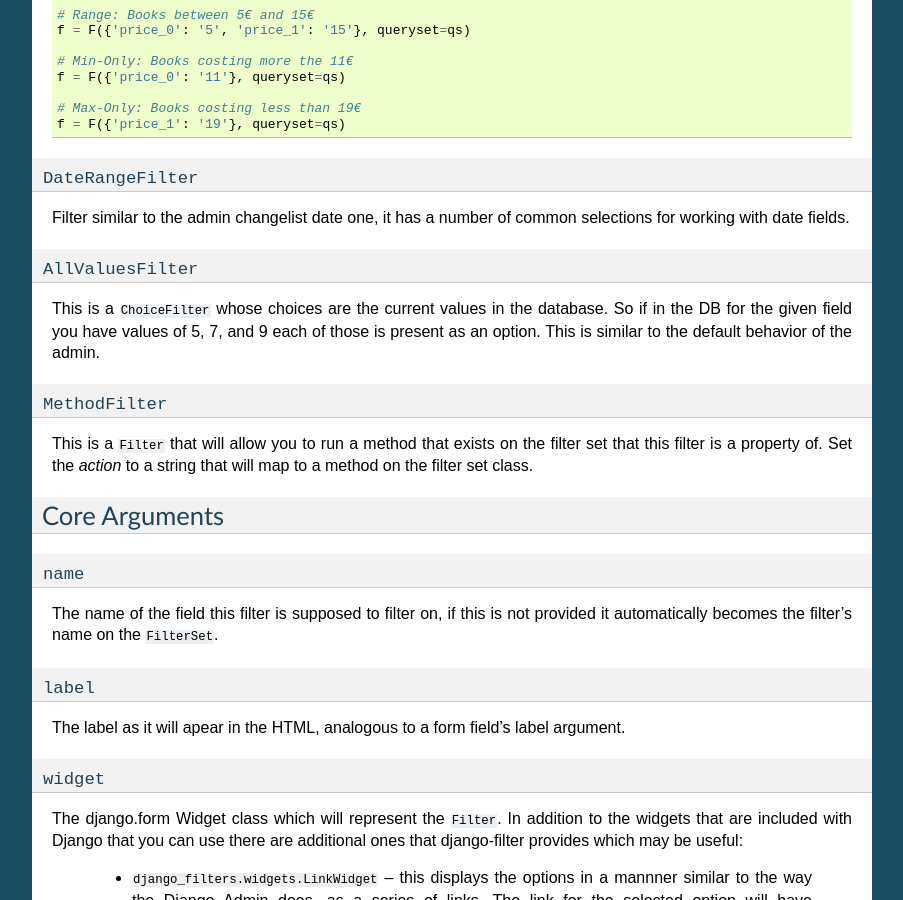
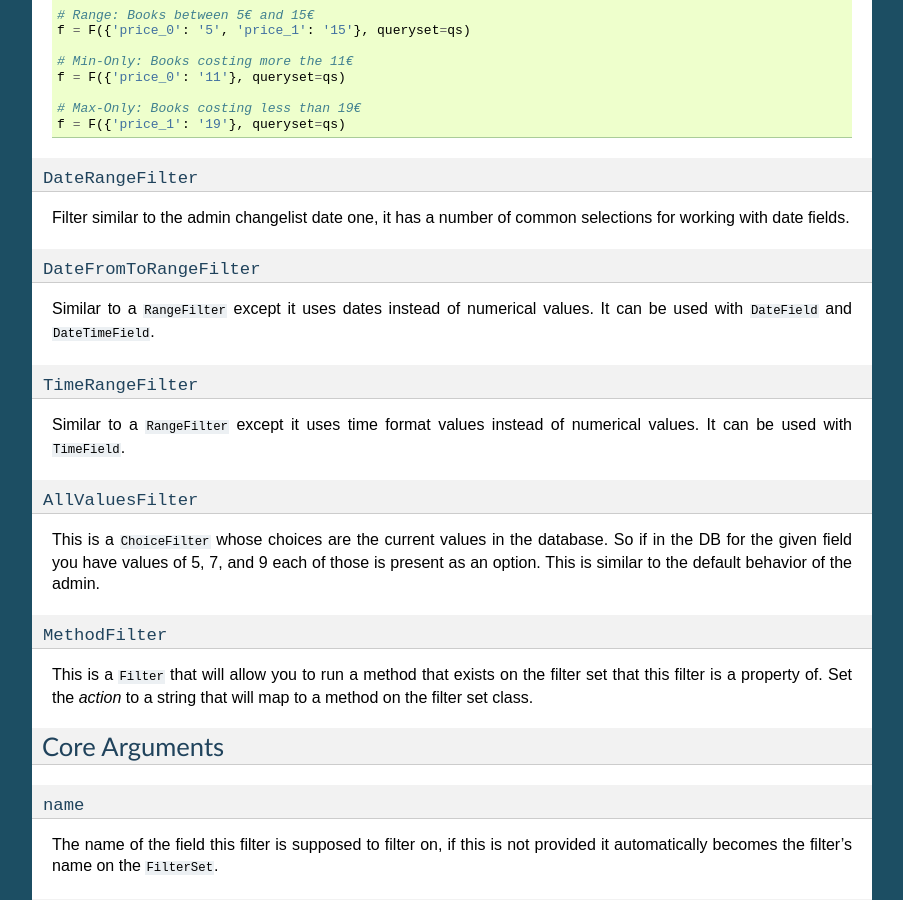
Before and after one commit to carltongibson/django-filter, a Sphinx documentation site: the page built from docs/ref/filters.txt, in a window 1280 px wide and 900 px high, scrolled down 2161 px. Shown: the whole window, without its empty margins (198-1101 px from the left). Built offline with Sphinx 7.4.7, drawn with Linux system fonts in a browser that asks for light colours; pages that are not in the unit, such as notebooks, are missing from menus; some of the changed text lies outside the part shown.

Commit message:
Update docs

```diff
--- a/docs/ref/filters.txt
+++ b/docs/ref/filters.txt
@@ -147,6 +147,17 @@ Filters where a value is between two numerical values, or greater than a minimum
 Filter similar to the admin changelist date one, it has a number of common
 selections for working with date fields.
 
+``DateFromToRangeFilter``
+~~~~~~~~~~~~~~~~~~~~~~~~~
+
+Similar to a ``RangeFilter`` except it uses dates instead of numerical values. It can be used with ``DateField`` and ``DateTimeField``.
+
+
+``TimeRangeFilter``
+~~~~~~~~~~~~~~~~~~~
+
+Similar to a ``RangeFilter`` except it uses time format values instead of numerical values. It can be used with ``TimeField``.
+
 ``AllValuesFilter``
 ~~~~~~~~~~~~~~~~~~~
 
```
